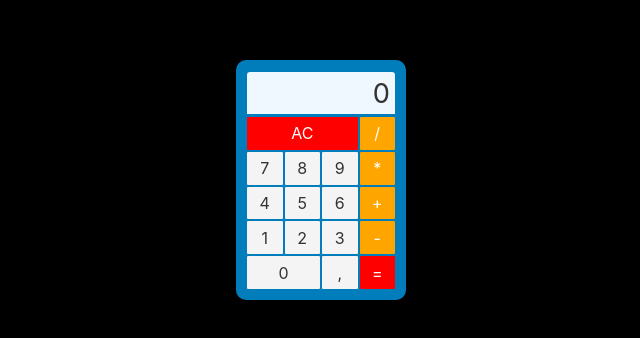
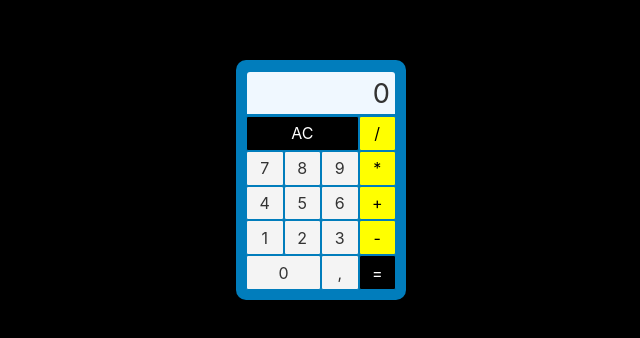
Before and after one commit to Andreas-Ziegler22/calculator-svelte, a Svelte app in the folder Calculator-Svelte/: page / in a window 1280 px wide. Shown: the part 228-566 px from the top of the page, without its empty margins (319-959 px from the left). Built offline with nearby package versions, Linux system fonts and the light colour scheme.

Commit message:
changed color buttons

```diff
--- a/Calculator-Svelte/src/components/button.svelte
+++ b/Calculator-Svelte/src/components/button.svelte
@@ -32,11 +32,11 @@ class:highlight>
   flex-basis: 50%;
 }
 .operational{
-  background-color: orange;
-  color: #fff;
+  background-color: yellow;
+  color: #000;
 }
 .highlight{
-  background-color: red;
+  background-color:#000;
   color: #fff;
 }
 
```
